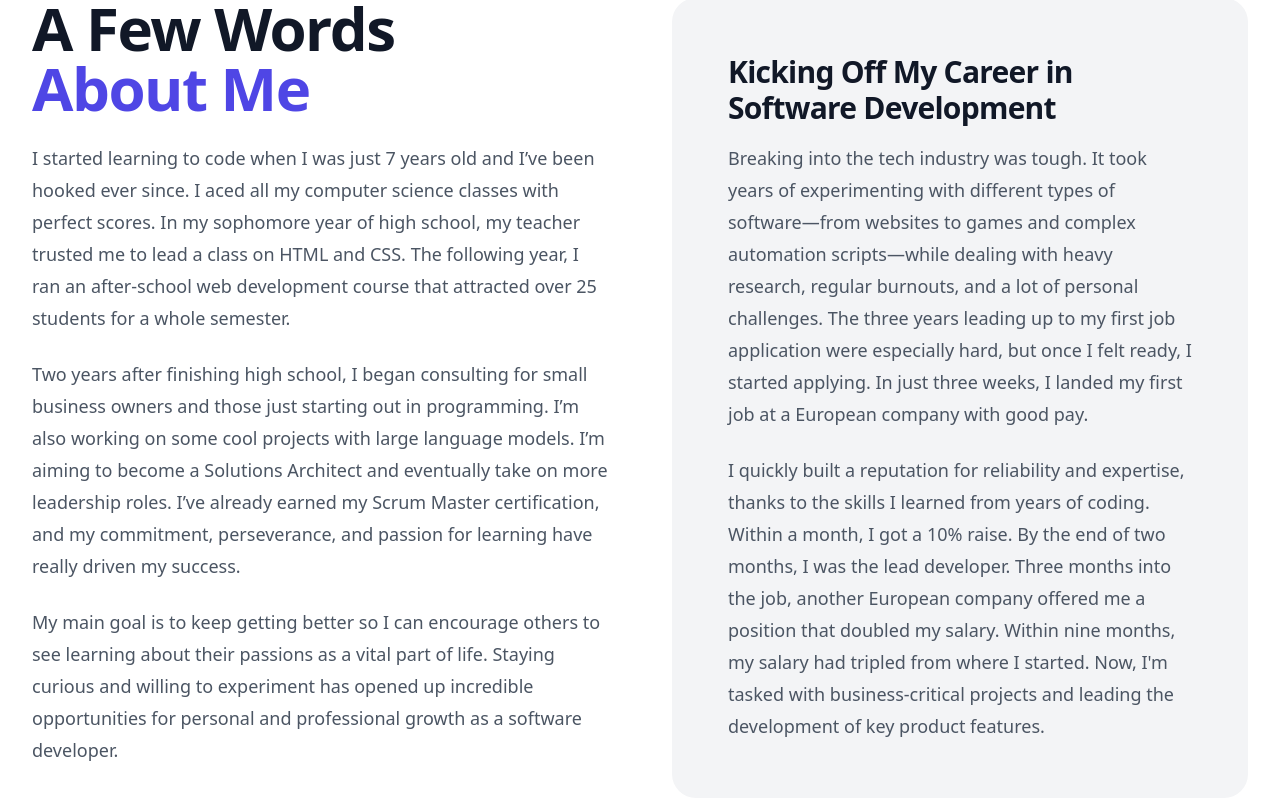
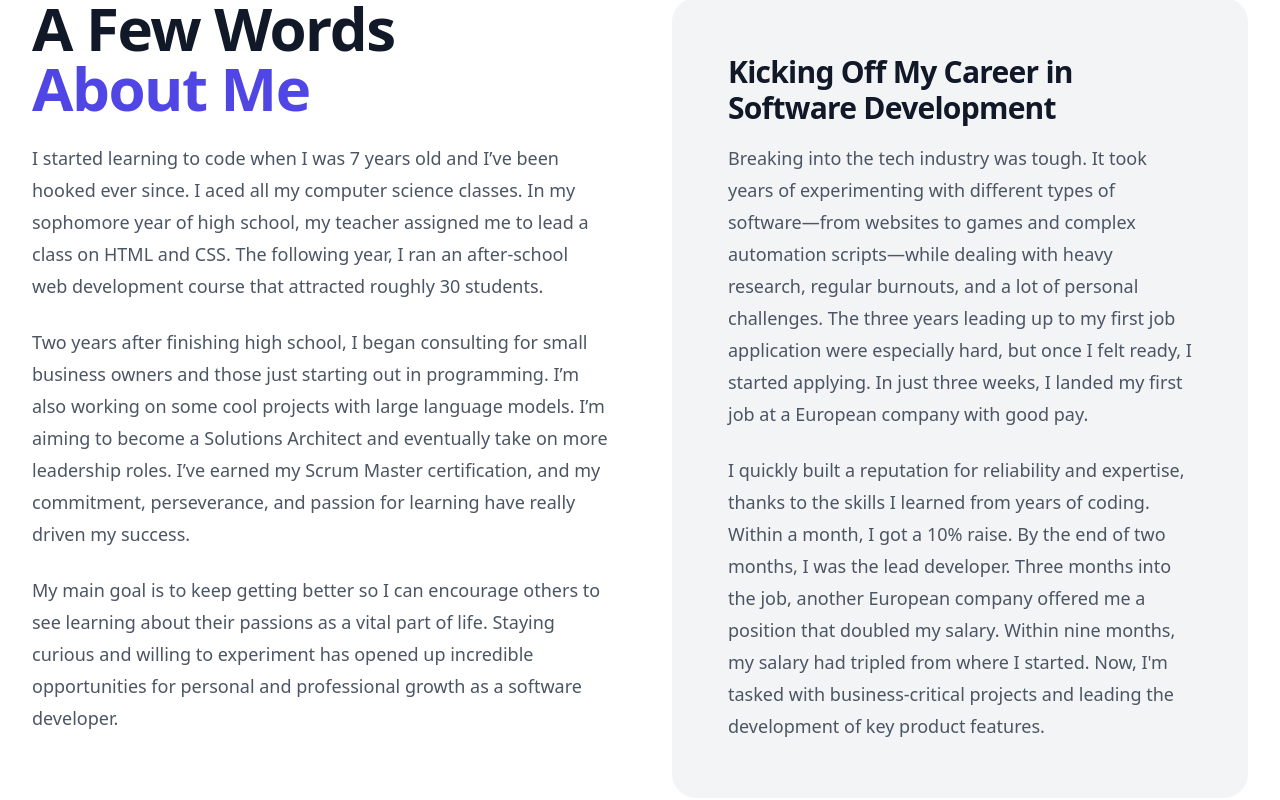
Before and after one commit to luca-matei/lucamatei.eu, a Next.js app: page / in a window 1280 px wide. Shown: the part 1187-1987 px from the top of the page. Built offline with nearby package versions, Linux system fonts and the light colour scheme.

Commit message:
Tuned down the arrogance

```diff
--- a/src/app/(presentation-pages)/(home)/about.tsx
+++ b/src/app/(presentation-pages)/(home)/about.tsx
@@ -6,8 +6,8 @@ export default function About() {
     description: () => {
       return (
         <>
-          <p className="mb-6">I started learning to code when I was just 7 years old and I’ve been hooked ever since. I aced all my computer science classes with perfect scores. In my sophomore year of high school, my teacher trusted me to lead a class on HTML and CSS. The following year, I ran an after-school web development course that attracted over 25 students for a whole semester.</p>
-          <p className="mb-6">Two years after finishing high school, I began consulting for small business owners and those just starting out in programming. I’m also working on some cool projects with large language models. I’m aiming to become a Solutions Architect and eventually take on more leadership roles. I’ve already earned my Scrum Master certification, and my commitment, perseverance, and passion for learning have really driven my success.</p>
+          <p className="mb-6">I started learning to code when I was 7 years old and I’ve been hooked ever since. I aced all my computer science classes. In my sophomore year of high school, my teacher assigned me to lead a class on HTML and CSS. The following year, I ran an after-school web development course that attracted roughly 30 students.</p>
+          <p className="mb-6">Two years after finishing high school, I began consulting for small business owners and those just starting out in programming. I’m also working on some cool projects with large language models. I’m aiming to become a Solutions Architect and eventually take on more leadership roles. I’ve earned my Scrum Master certification, and my commitment, perseverance, and passion for learning have really driven my success.</p>
           <p>My main goal is to keep getting better so I can encourage others to see learning about their passions as a
             vital part of life. Staying curious and willing to experiment has opened up incredible opportunities for
             personal and professional growth as a software developer.</p>
```
